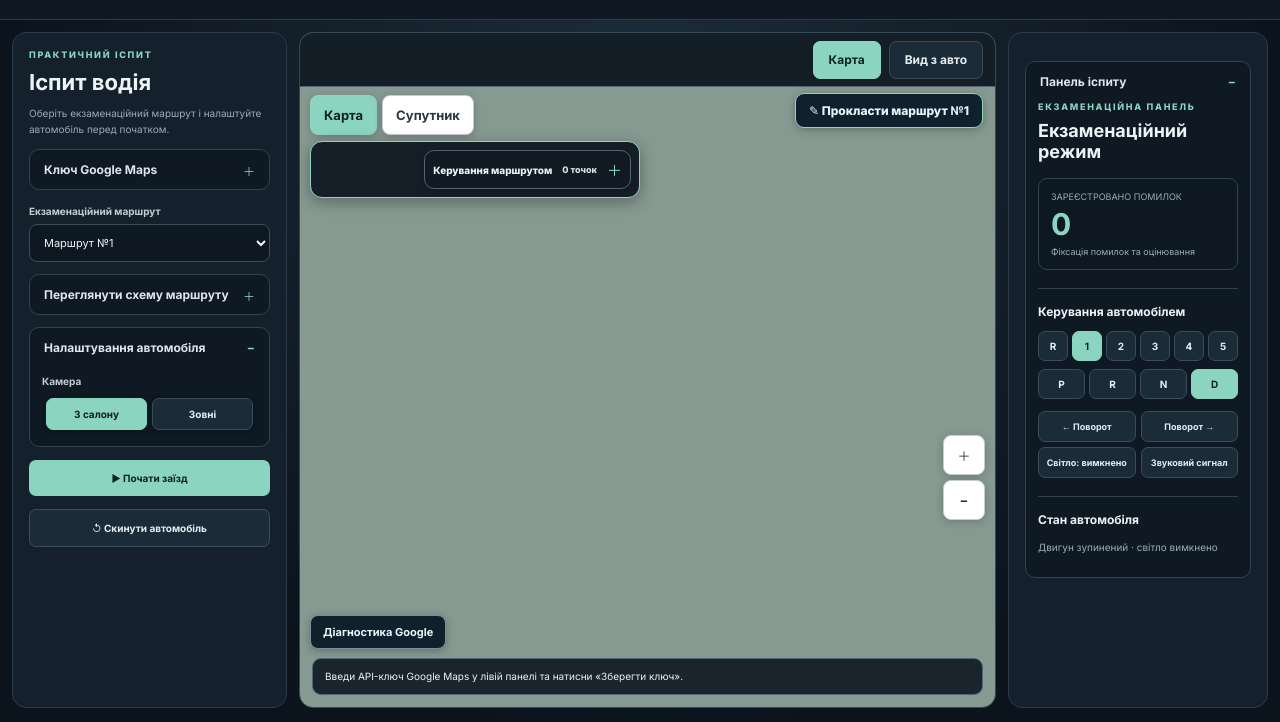
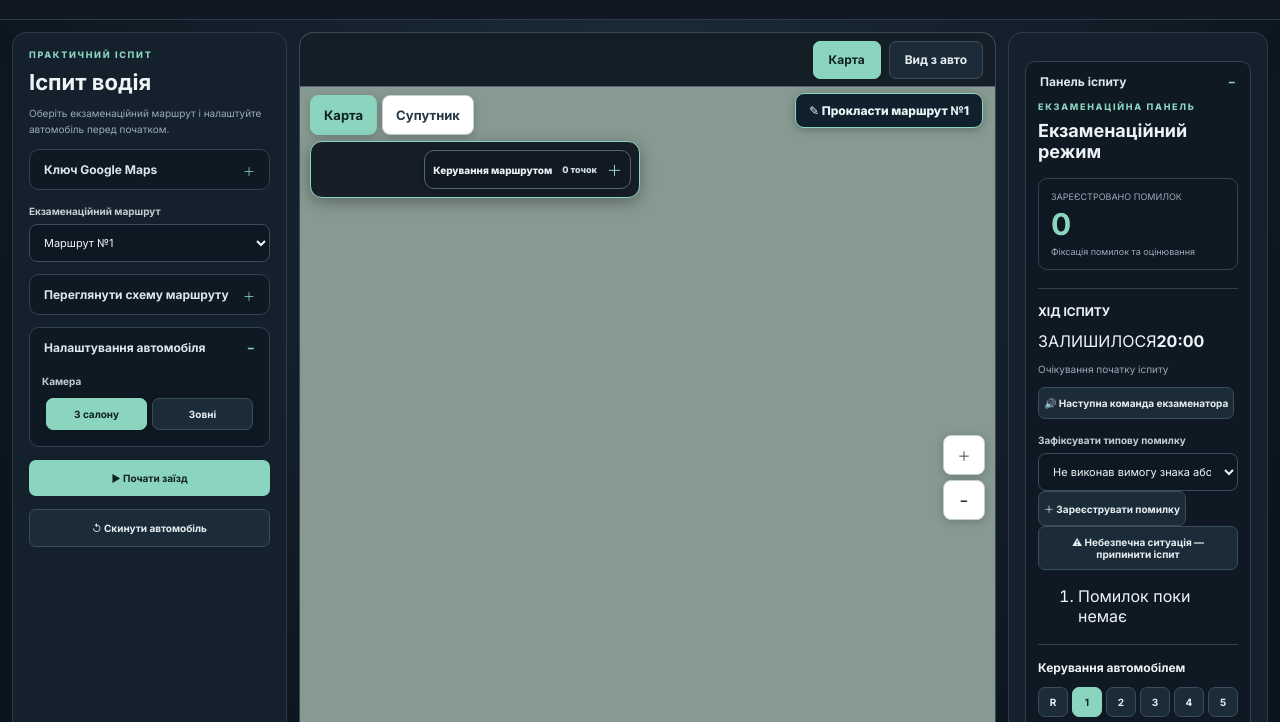
Before and after one commit to gabordav04/driving-simulator-3243, a plain HTML site: page index.html in a window 1280 px wide. Shown: the part 46-768 px from the top of the page. Drawn offline with nearby package versions, Linux system fonts and the light colour scheme.

Commit message:
Add practical exam console with timer and mistake controls

```diff
--- a/index.html
+++ b/index.html
@@ -68,7 +68,25 @@ window.addEventListener('unhandledrejection',function(e){
 </div>
 <div id="mapMessage" class="mapmessage">Введи свій Google Maps API-ключ у лівій панелі та натисни «Зберегти ключ».</div>
 <canvas id="scene3d" aria-label="Тривимірна модель автомобіля та дороги"></canvas><canvas id="scene" aria-label="Резервна симуляція руху автомобіля"></canvas><div class="hud"><div><small>ШВИДКІСТЬ</small><b><span id="speed">0</span> <small>км/год</small></b></div><div><small>ПЕРЕДАЧА</small><b id="gearValue">1</b></div><div><small>ЧАС</small><b id="elapsed">00:00</b></div><div><small>ПОВОРОТНИК</small><b id="signalValue">—</b></div></div><div class="coach"><div class="coachicon">🧑‍✈️</div><div><b id="coachTitle">Іспит готовий до початку</b><p id="coachText">Натисніть «Почати заїзд». Клавіші керування: W/A/S/D або стрілки.</p></div></div><div class="controls"><kbd>W/↑</kbd> газ <kbd>S/↓</kbd> гальмо <kbd>A/←</kbd> ліворуч <kbd>D/→</kbd> праворуч <kbd>Q</kbd>/<kbd>E</kbd> поворотники <kbd>L</kbd> світло <kbd>C</kbd> камера</div><div class="touch"><button data-touch="a">◀</button><button data-touch="w">▲</button><button data-touch="d">▶</button><button data-touch="s">▼</button></div></section>
-<aside class="panel side"><details class="mobile-fold instructor-fold" open><summary>Панель іспиту</summary><div class="fold-content"><div class="eyebrow">ЕКЗАМЕНАЦІЙНА ПАНЕЛЬ</div><h2 id="modeName">Екзаменаційний режим</h2><div class="metric"><small>ЗАРЕЄСТРОВАНО ПОМИЛОК</small><strong id="mistakes">0</strong><span id="assessment">Фіксація помилок та оцінювання</span></div><div class="block"><h3>Керування автомобілем</h3><div id="manualGears" class="gears"><button data-gear="R">R</button><button class="chosen" data-gear="1">1</button><button data-gear="2">2</button><button data-gear="3">3</button><button data-gear="4">4</button><button data-gear="5">5</button></div><div id="autoGears" class="gears" hidden><button data-gear="P">P</button><button data-gear="R">R</button><button data-gear="N">N</button><button class="chosen" data-gear="D">D</button></div><div class="tools"><button id="leftSignal">← Поворот</button><button id="rightSignal">Поворот →</button><button id="lights">Світло: вимкнено</button><button id="horn">Звуковий сигнал</button></div></div> <div class="block"><h3>Стан автомобіля</h3><p class="muted" id="carState">Двигун зупинений · світло вимкнено</p></div></div></details></aside>
+<aside class="panel side"><details class="mobile-fold instructor-fold" open><summary>Панель іспиту</summary><div class="fold-content"><div class="eyebrow">ЕКЗАМЕНАЦІЙНА ПАНЕЛЬ</div><h2 id="modeName">Екзаменаційний режим</h2><div class="metric"><small>ЗАРЕЄСТРОВАНО ПОМИЛОК</small><strong id="mistakes">0</strong><span id="assessment">Фіксація помилок та оцінювання</span></div>
+<div class="exam-console block">
+ <h3>ХІД ІСПИТУ</h3>
+ <div class="exam-clock"><span>ЗАЛИШИЛОСЯ</span><strong id="examTimer">20:00</strong></div>
+ <p id="examState" class="muted">Очікування початку іспиту</p>
+ <button id="nextExamCommand" type="button" disabled>🔊 Наступна команда екзаменатора</button>
+ <label for="examMistakeType">Зафіксувати типову помилку</label>
+ <select id="examMistakeType">
+  <option value="Не виконав вимогу дорожнього знака або розмітки">Не виконав вимогу знака або розмітки</option>
+  <option value="Не надав перевагу в русі">Не надав перевагу в русі</option>
+  <option value="Не подав сигнал перед маневром">Не подав сигнал перед маневром</option>
+  <option value="Неправильно виконав поворот або перестроювання">Неправильно виконав поворот або перестроювання</option>
+  <option value="Порушив правила зупинки">Порушив правила зупинки</option>
+  <option value="Інша типова помилка">Інша типова помилка</option>
+ </select>
+ <button id="recordExamMistake" type="button" disabled>＋ Зареєструвати помилку</button>
+ <button id="dangerExamStop" type="button" class="danger-button" disabled>⚠ Небезпечна ситуація — припинити іспит</button>
+ <ol id="examMistakeLog" class="exam-log"><li>Помилок поки немає</li></ol>
+</div><div class="block"><h3>Керування автомобілем</h3><div id="manualGears" class="gears"><button data-gear="R">R</button><button class="chosen" data-gear="1">1</button><button data-gear="2">2</button><button data-gear="3">3</button><button data-gear="4">4</button><button data-gear="5">5</button></div><div id="autoGears" class="gears" hidden><button data-gear="P">P</button><button data-gear="R">R</button><button data-gear="N">N</button><button class="chosen" data-gear="D">D</button></div><div class="tools"><button id="leftSignal">← Поворот</button><button id="rightSignal">Поворот →</button><button id="lights">Світло: вимкнено</button><button id="horn">Звуковий сигнал</button></div></div> <div class="block"><h3>Стан автомобіля</h3><p class="muted" id="carState">Двигун зупинений · світло вимкнено</p></div></div></details></aside>
 </main><footer>Екзаменаційний симулятор є тренувальним програмним забезпеченням і не є офіційним сервісом ТСЦ МВС. Схеми надані користувачем; фактична геометрія доріг і оцінювання потребують верифікації.</footer>
 <script type="module" src="/src/main.js"></script>
 </body></html>
```
